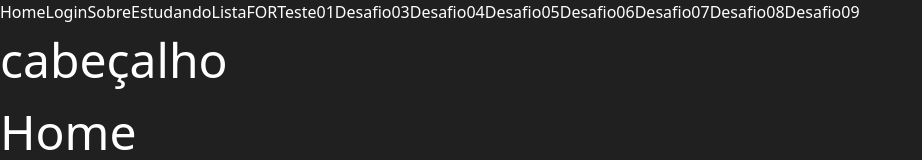
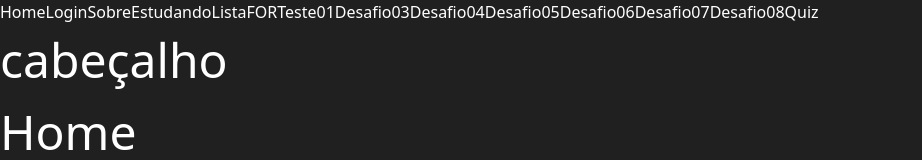
Before and after one commit to capb1981/teste-react, a React (Vite) app: page / in a window 1280 px wide. Shown: the top 160 px of the page, without its empty margins (0-922 px from the left). Built offline with nearby package versions, Linux system fonts and the light colour scheme.

Commit message:
atualizacao

```diff
--- a/src/pages/base/Navbar.tsx
+++ b/src/pages/base/Navbar.tsx
@@ -20,7 +20,7 @@ export const Navbar = () => {
             <Link to={'/desafio06'} className={estilo}>Desafio06</Link>
             <Link to={'/desafio07'} className={estilo}>Desafio07</Link>
             <Link to={'/desafio08'} className={estilo}>Desafio08</Link>
-            <Link to={'/desafio09'} className={estilo}>Desafio09</Link>
+            <Link to={'/quiz'} className={estilo}>Quiz</Link>
         </nav>
 
     )
```
